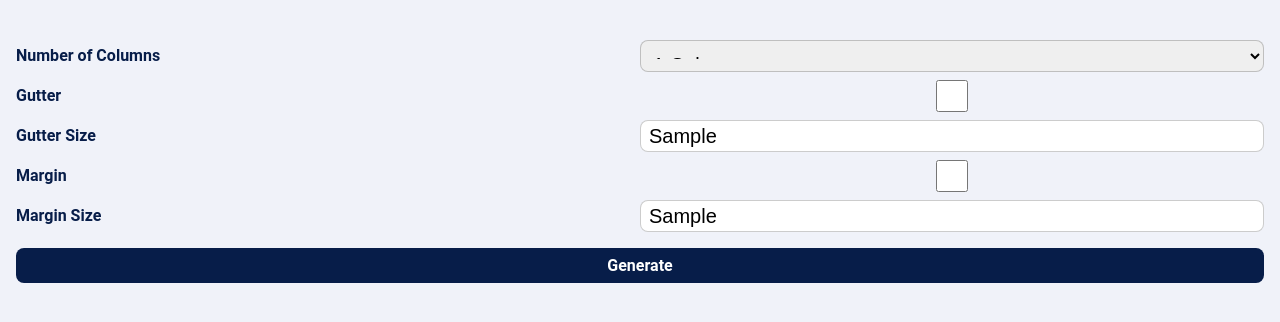
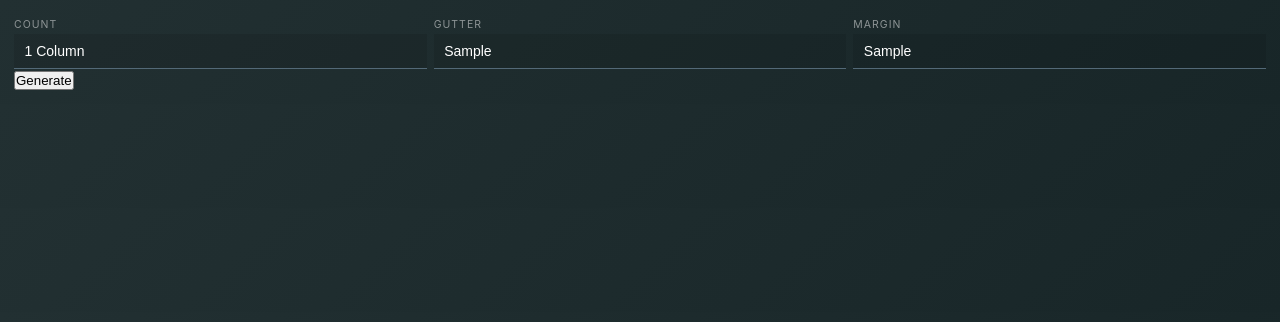
Before and after one commit to cvalleskey/intouch-toolkit, a website: page resources/generate-grid.html in a window 1280 px wide. Both pictures are taken after typing "Sample", "Sample" into the empty fields and a click on the button "Generate". Drawn offline with Linux system fonts and the light colour scheme.

Commit message:
New styles and files

```diff
--- a/resources/generate-grid.html
+++ b/resources/generate-grid.html
@@ -5,56 +5,33 @@
   <title>Generate Grid</title>
   <link rel="stylesheet" href="./style.css">
 </head>
-<body>
-  <section>
-    <!-- <div class="field">
-      <label for="breakpoint">Breakpoint</label>
-      <select id="breakpoint" name="breakpoint">
-        <option value="auto" selected>Auto</option>
-        <option value="320">Phone (320px)</option>
-        <option value="375">iPhone (375px)</option>
-        <option value="414">iPhone large (414px)</option>
-        <option value="640">Phone Horizontal (640px)</option>
-        <option value="768">iPad Portrait (768px)</option>
-        <option value="1024">iPad Landscape (1024px)</option>
-        <option value="1280">Laptop (1280px)</option>
-        <option value="1440">Desktop (1440px)</option>
-        <option value="1920">Desktop Wide (1920px)</option>
-      </select>
-    </div> -->
+<body class="panel">
+  <div class="fields">
     <div class="field">
-      <label>Number of Columns</label>
-      <select id="columns">
+      <label for="columns" class="field__label">Count</label>
+      <select id="columns" class="field__input field__input--select">
         <option value="1">1 Column</option>
         <option value="2">2 Columns</option>
         <option value="3">3 Columns</option>
         <option value="4">4 Columns</option>
         <option value="6">6 Columns</option>
         <option value="12">12 Columns</option>
-        <option value="8,4">8 Columns + 4 Columns</option>
-        <option value="3,9">3 Columns + 9 Columns</option>
+        <option value="8,4">8+4 Columns</option>
+        <option value="3,9">3+9 Columns</option>
       </select>
     </div>
     <div class="field">
-      <label for="gutter" title="Render a gutter between columns">Gutter</label>
-      <input name="gutter" id="gutter" type="checkbox" />
+      <label for="columns" class="field__label">Gutter</label>
+      <input name="gutterSize" id="gutterSize" type="text" value="" class="field__input" />
+      <!-- <span class="field__unit">%</span> -->
     </div>
     <div class="field">
-      <label for="gutter" title="Render a gutter between columns">Gutter Size</label>
-      <input name="gutterSize" id="gutterSize" type="text" value="" />
+      <label for="columns" class="field__label">Margin</label>
+      <input name="marginSize" id="marginSize" type="text" value="" class="field__input" />
+      <!-- <span class="field__unit">px</span> -->
     </div>
-    <div class="field">
-      <label for="margin">Margin</label>
-      <input name="margin" id="margin" type="checkbox" />
-    </div>
-    <div class="field">
-      <label for="margin">Margin Size</label>
-      <input name="marginSize" id="marginSize" type="text" value="" />
-    </div>
-  </section>
-  <button id="button">Generate</button>
-
-  <!-- notice the "../" here. It's because webview.js will be compiled in a different folder -->
+  </div>
+  <button id="button" class="button">Generate</button>
   <script src="../generate-grid.js"></script>
 </body>
 </html>
--- a/resources/generate-grid.js
+++ b/resources/generate-grid.js
@@ -12,9 +12,9 @@ document.getElementById('button').addEventListener('click', () => {
 
   window.postMessage('makeGrid', {
     columns : elColumns.options[elColumns.selectedIndex].value,
-    gutter : document.getElementById('gutter').checked? true : false,
+    gutter : true,
     gutterSize : document.getElementById('gutterSize').value,
-    margin : document.getElementById('margin').checked? true : false,
+    margin : true,
     marginSize : document.getElementById('marginSize').value
   });
 })
@@ -27,8 +27,8 @@ window.getStoredSettings = (settings) => {
   var elColumns = document.getElementById('columns');
 
   elColumns.value = settings.columns;
-  document.getElementById('gutter').checked = settings.gutter;
+  //document.getElementById('gutter').checked = settings.gutter;
   document.getElementById('gutterSize').value = settings.gutterSize;
-  document.getElementById('margin').checked = settings.margin;
+  //document.getElementById('margin').checked = settings.margin;
   document.getElementById('marginSize').value = settings.marginSize;
 }
--- a/resources/style.css
+++ b/resources/style.css
@@ -1,14 +1,10 @@
-/* some default styles to make the view more native like */
-
 html {
   box-sizing: border-box;
   background: transparent;
-
-  /* Prevent the page to be scrollable */
   overflow: hidden;
-
-  /* Force the default cursor, even on text */
   cursor: default;
+  font-size: 14px;
+  -webkit-font-smoothing: antialiased;
 }
 
 *, *:before, *:after {
@@ -16,8 +12,6 @@ html {
   margin: 0;
   padding: 0;
   position: relative;
-
-  /* Prevent the content from being selectionable */
   -webkit-user-select: none;
   user-select: none;
 }
@@ -25,17 +19,25 @@ html {
 input, textarea {
   -webkit-user-select: auto;
   user-select: auto;
+  border: none;
+  padding: 0.5rem 0.75rem;
+  line-height: 1.5;
 }
 
-body {
-  padding: 2rem 1rem 1rem;
-  background: #F0F2F9;
-  color: #071d49;
-  font: 16px/1.5 'Roboto', sans-serif;
-  -webkit-font-smoothing: antialiased;
+input[type=number]::-webkit-inner-spin-button,
+input[type=number]::-webkit-outer-spin-button {
+  -webkit-appearance: none;
 }
 
-.field {
+select {
+  height: 2rem;
+  border: none;
+  border-radius: 0;
+  -webkit-appearance: none;
+  padding: 0 0.75rem;
+}
+
+/* .field {
   display: flex;
   width: 100%;
   margin: 0.5rem 0;
@@ -75,6 +77,12 @@ button {
   width: 100%;
   margin: 1rem 0;
   border-radius: 0.5rem;
+} */
+
+label {
+  text-transform: uppercase;
+  letter-spacing: 1px;
+  font-size: 0.75rem;
 }
 
 .warning {
@@ -82,3 +90,67 @@ button {
   font-weight: bold;
   margin-bottom: 0.5em;
 }
+
+.panel {
+  padding: 1rem;
+  background: linear-gradient(-45deg, #182628, #223032);
+  color: #FFF;
+  font: 16px/1.25 -apple-system, sans-serif;
+}
+
+.fields {
+  display: flex;
+  margin: 0 -0.25rem;
+}
+
+.fields > * {
+  margin: 0 0.25rem;
+  flex: 1 0 40px;
+}
+
+.field {
+  min-width: 40px;
+  display: flex;
+  flex-direction: column;
+}
+
+.field__label {
+  display: block;
+  margin: 0.25rem 0;
+  color: #8D9495;
+}
+
+.field__input {
+  background: rgba(0,0,0,0.1);
+  color: #FFF;
+  border-bottom: 1px solid #536977;
+  font-size: 1rem;
+  height: 2.5rem;
+}
+
+.field__input:hover,
+.field__input:focus {
+  background-color: rgba(0,0,0,0.25);
+  border-color: #076D71;
+}
+
+.field__input:active {
+  border-color: #24B5AC;
+}
+
+.field__unit {
+  position: absolute;
+  right: 0.5rem;
+  bottom: 0;
+  height: 2.5rem;
+  align-items: center;
+  display: flex;
+  text-transform: uppercase;
+  color: #8D9495;
+  font-size: 0.825rem;
+  cursor: pointer;
+}
+
+.button {
+
+}
```
Also changed, not shown: resources/layout.html (added, +32 -0 lines), resources/layout.js (added, +18 -0 lines), src/generate-grid.js (+3 -4 lines), src/layout.js (added, +43 -0 lines).
